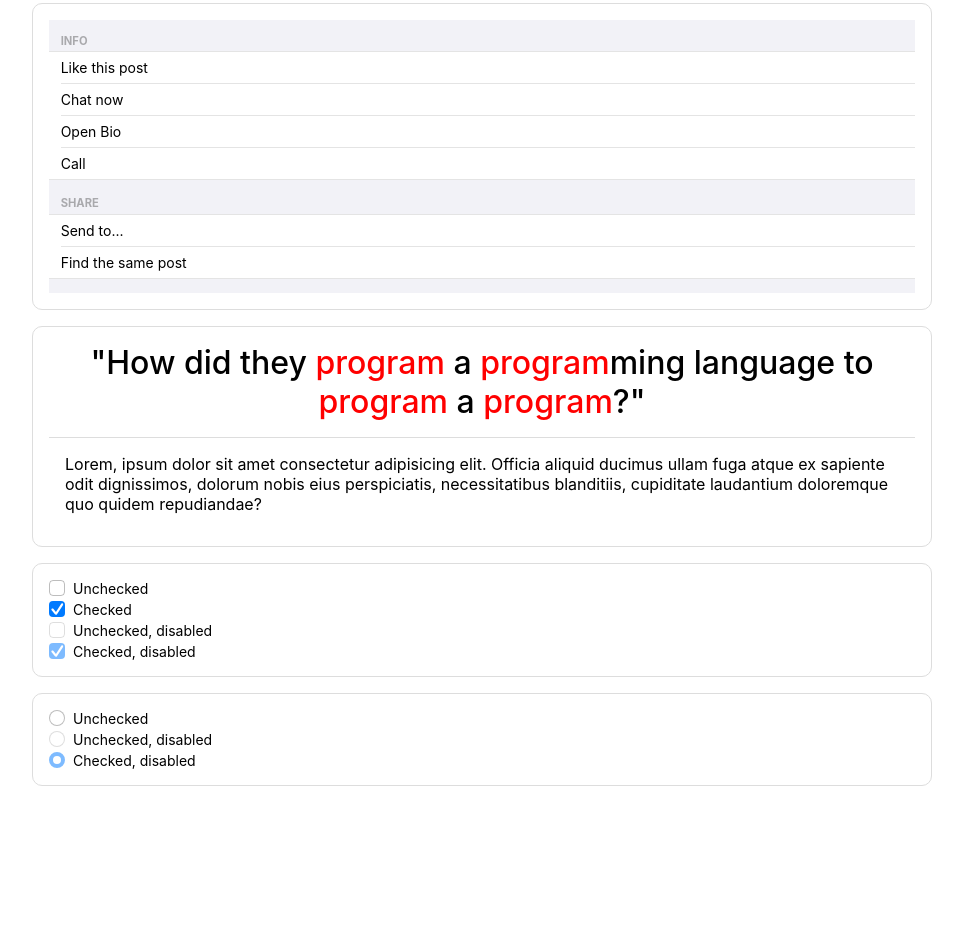
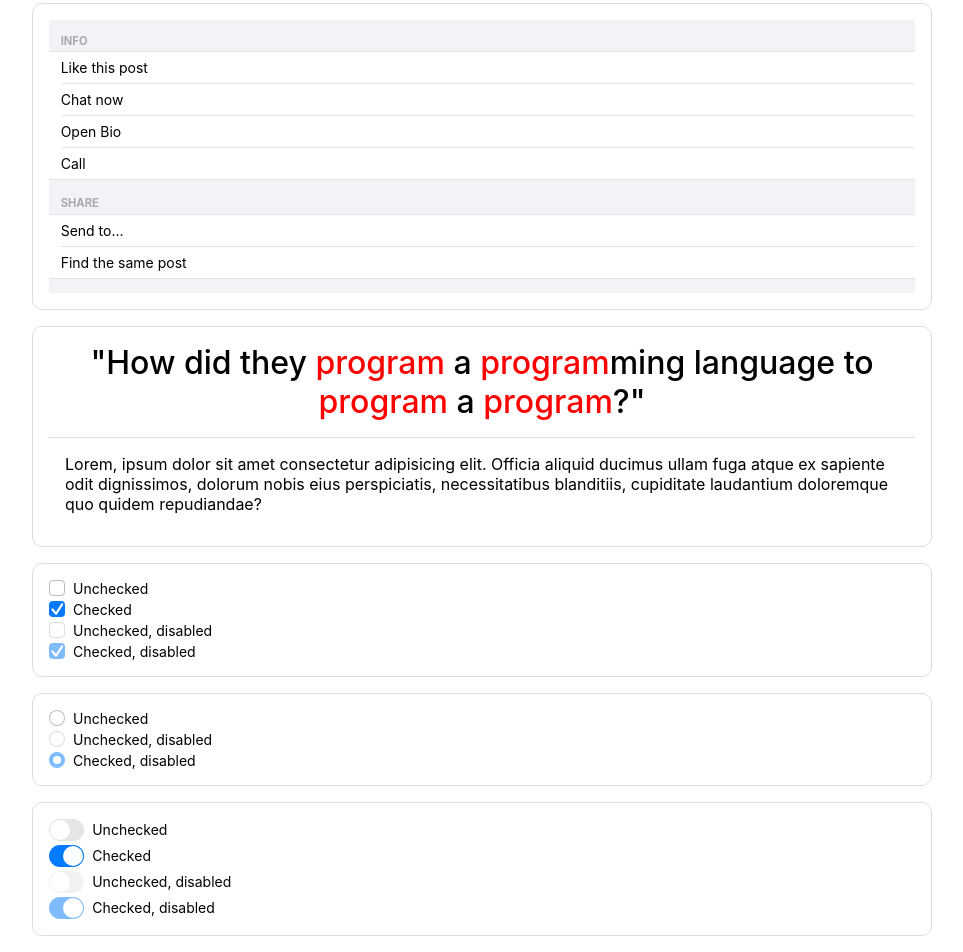
Before and after one commit to urojex/urojex, a plain HTML site: page test/index.html in a window 1280 px wide. Shown: the part 466-1418 px from the top of the page, without its empty margins (158-1121 px from the left). Before the commit the page ends 1268 px from the top, so only its background shows below. Drawn offline with nearby package versions, Linux system fonts and the light colour scheme; a web font is replaced by a local one.

Commit message:
add toggle

```diff
--- a/src/nerd.js
+++ b/src/nerd.js
@@ -764,8 +764,11 @@ document.querySelectorAll("checkBox").forEach((check) => {
   `
   );
   var input = check.querySelector("input");
+  check.style.position = "relative";
+  input.style.position = "absolute";
   input.style.opacity = 0;
   input.style.cursor = "pointer";
+  input.style.height = input.style.width = 0;
   label.style.position = "relative";
   label.style.display = "block";
   label.style.cursor = "pointer";
@@ -842,8 +845,11 @@ document.querySelectorAll("radio").forEach((radio) => {
   radio.parentNode.replaceChild(newRadio, radio);
   const div = newRadio.querySelector("div");
   const input = newRadio.querySelector("input");
+  radio.style.position = "relative";
+  input.style.position = "absolute";
   input.style.cursor = "pointer";
   input.style.opacity = 0;
+  input.style.height = input.style.width = 0;
   div.style.height = div.style.width = size() + "px";
   div.style.border = `1px solid rgba(0, 0, 0, 0.26)`;
   div.style.backgroundColor = "#fff";
@@ -870,3 +876,84 @@ document.querySelectorAll("radio").forEach((radio) => {
     newRadio.style.opacity = "0.5";
   }
 });
+document.querySelectorAll("toggle").forEach((toggle) => {
+  function className() {
+    var componentClassName = toggle.getAttribute("class");
+    if (componentClassName == null) {
+      return "";
+    } else {
+      return componentClassName;
+    }
+  }
+  function id() {
+    var componentid = toggle.getAttribute("id");
+    if (componentid == null) {
+      return "";
+    } else {
+      return componentid;
+    }
+  }
+  function size() {
+    var componentSize = toggle.getAttribute("size");
+    if (componentSize == null) {
+      return "22";
+    } else {
+      return componentSize;
+    }
+  }
+  function color() {
+    var componentColor = toggle.getAttribute("color");
+    if (componentColor == null) {
+      return "#007AFF";
+    } else {
+      return componentColor;
+    }
+  }
+  toggle.innerHTML = `
+  <label>
+    <input type="checkbox" class="${className()}" id="${id()}" />
+    <div class="outer">
+      <div class="inner"></div>
+    </div>
+  </label>`;
+  toggle.setAttribute("class", "");
+  toggle.setAttribute("id", "");
+  var label = toggle.querySelector("label");
+  var outer = toggle.querySelector(".outer");
+  var inner = toggle.querySelector(".inner");
+  var input = toggle.querySelector("input");
+  toggle.style.position = "relative";
+  input.style.position = "absolute";
+  label.style.cursor = "pointer";
+  input.style.opacity = 0;
+  outer.style.height = size() + "px";
+  outer.style.width = size() * 1.6 + "px";
+  outer.style.backgroundColor = `rgba(0, 0, 0, 0.1)`;
+  outer.style.borderRadius = outer.scrollHeight / 2 + "px";
+  outer.style.position = "relative";
+  inner.style.height = inner.style.width = size() - 2 + "px";
+  inner.style.backgroundColor = "#fff";
+  inner.style.borderRadius = "50%";
+  inner.style.position = "absolute";
+  inner.style.left = "1px";
+  inner.style.top = "1px";
+  outer.style.transition = inner.style.transition = `.2s ${easing}`;
+  label.addEventListener("click", function () {
+    if (input.checked) {
+      outer.style.backgroundColor = color();
+      inner.style.left = outer.scrollWidth - (size() - 2) - 1 + "px";
+    } else {
+      outer.style.backgroundColor = `rgba(0, 0, 0, 0.1)`;
+      inner.style.left = "1px";
+    }
+  });
+  if (toggle.hasAttribute("checked") == true) {
+    input.checked = true;
+    outer.style.backgroundColor = color();
+    inner.style.left = outer.scrollWidth - (size() - 2) - 1 + "px";
+  }
+  if (toggle.hasAttribute("disabled") == true) {
+    toggle.style.pointerEvents = "none";
+    toggle.style.opacity = 0.5;
+  }
+});
--- a/test/index.html
+++ b/test/index.html
@@ -164,6 +164,26 @@
             </flexBox>
           </flexBox>
         </box>
+        <box padding="16px" border="1px solid #ddd" rounded="10px" width="100%">
+          <flexBox direction="column" gap="4">
+            <flexBox gap="8" alignItems="center">
+              <toggle class="ac" id="ad"></toggle>
+              <text weight="400" size="14">Unchecked</text>
+            </flexBox>
+            <flexBox gap="8" alignItems="center">
+              <toggle class="ac" id="ad" checked></toggle>
+              <text weight="400" size="14">Checked</text>
+            </flexBox>
+            <flexBox gap="8" alignItems="center">
+              <toggle class="ac" id="ad" disabled></toggle>
+              <text weight="400" size="14">Unchecked, disabled</text>
+            </flexBox>
+            <flexBox gap="8" alignItems="center">
+              <toggle class="ac" id="ad" checked disabled></toggle>
+              <text weight="400" size="14">Checked, disabled</text>
+            </flexBox>
+          </flexBox>
+        </box>
       </flexBox>
     </box>
     <script type="module" src="https://unpkg.com/ionicons@5.5.2/dist/ionicons/ionicons.esm.js"></script>
```
